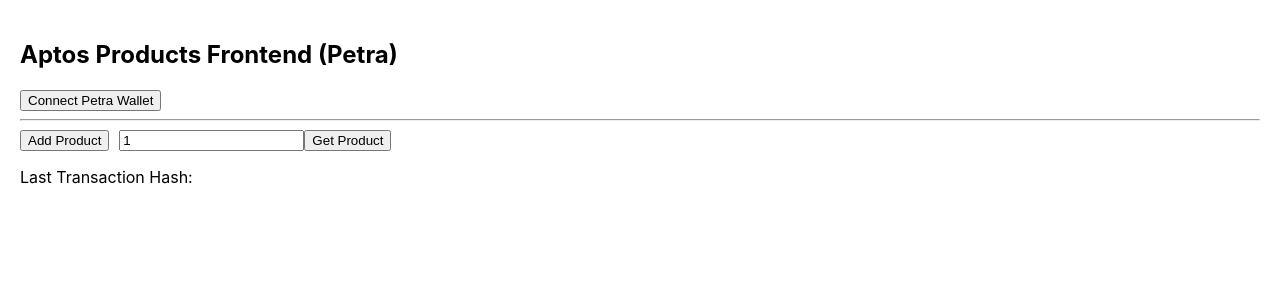
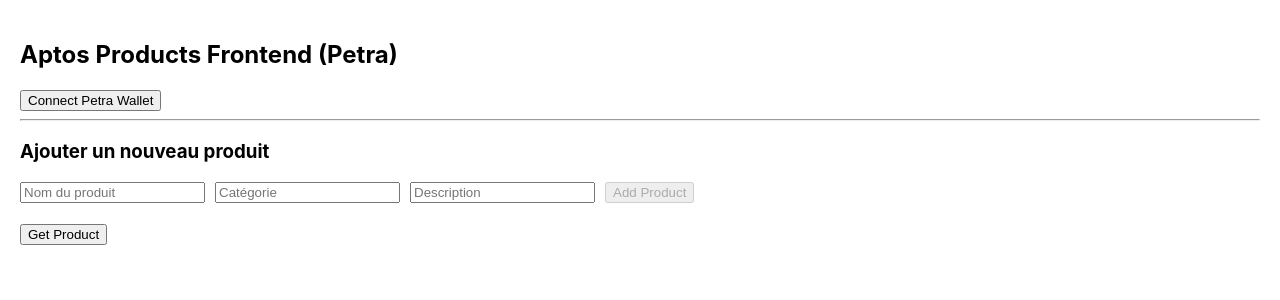
Before and after one commit to Aminemnejja/Blockchain, a React (Create React App) app in the folder aptos-products-frontend/: page / in a window 1280 px wide. Shown: the top 300 px of the page. Built offline with nearby package versions, Linux system fonts and the light colour scheme; what aptos would draw is missing.

Commit message:
version 0

```diff
--- a/aptos-products-frontend/src/App.js
+++ b/aptos-products-frontend/src/App.js
@@ -1,31 +1,87 @@
 // src/App.js
 import React, { useState } from "react";
 import { connectWallet, disconnectWallet } from "./aptosClient";
-import { addProduct, getProduct } from "./aptosFunctions";
+import { addProduct, getProduct } from "./aptosFunctions"; // listAccountResources supprimé
 
 function App() {
   const [address, setAddress] = useState("");
-  const [productId, setProductId] = useState(1);
   const [txHash, setTxHash] = useState("");
+  const [productData, setProductData] = useState(null);
+  const [loading, setLoading] = useState(false);
+  const [error, setError] = useState("");
+
+  // Nouveaux états pour le formulaire
+  const [name, setName] = useState("");
+  const [category, setCategory] = useState("");
+  const [description, setDescription] = useState("");
 
   const handleConnect = async () => {
-    const addr = await connectWallet();
-    if (addr) setAddress(addr);
+    try {
+      const addr = await connectWallet();
+      if (addr) setAddress(addr);
+    } catch (err) {
+      setError("Erreur de connexion au wallet: " + err.message);
+    }
   };
 
   const handleDisconnect = async () => {
-    await disconnectWallet();
-    setAddress("");
+    try {
+      await disconnectWallet();
+      setAddress("");
+    } catch (err) {
+      setError("Erreur de déconnexion: " + err.message);
+    }
   };
 
+  // Formulaire dynamique pour ajouter un produit
   const handleAddProduct = async () => {
-    const hash = await addProduct("PC", "Informatique", "Ordinateur portable", window.petra);
-    setTxHash(hash);
+    if (!window.petra) {
+      setError("Petra Wallet non connecté");
+      return;
+    }
+
+    if (!name || !category || !description) {
+      setError("Tous les champs du formulaire sont obligatoires");
+      return;
+    }
+
+    setLoading(true);
+    setError("");
+    try {
+      const hash = await addProduct(name, category, description, window.petra);
+      setTxHash(hash);
+      setError("");
+      // Reset form
+      setName("");
+      setCategory("");
+      setDescription("");
+    } catch (err) {
+      setError("Erreur lors de l'ajout: " + err.message);
+    } finally {
+      setLoading(false);
+    }
   };
 
   const handleGetProduct = async () => {
-    const hash = await getProduct(productId, window.petra);
-    setTxHash(hash);
+    if (!address) {
+      setError("Veuillez d'abord connecter votre wallet pour obtenir l'adresse");
+      return;
+    }
+
+    setLoading(true);
+    setError("");
+    setProductData(null);
+
+    try {
+      // L'ID du produit est maintenant géré côté blockchain ou autre logique
+      const result = await getProduct(address, 1); // Exemple avec ID par défaut ou généré automatiquement
+      setProductData(result);
+      setError("");
+    } catch (err) {
+      setError("Erreur lors de la récupération: " + (err.message || JSON.stringify(err)));
+    } finally {
+      setLoading(false);
+    }
   };
 
   return (
@@ -42,18 +98,59 @@
       )}
 
       <hr />
-      <div>
-        <button onClick={handleAddProduct}>Add Product</button>
+
+      {error && (
+        <div style={{ color: "red", marginBottom: 10 }}>
+          Erreur: {error}
+        </div>
+      )}
+
+      {/* Formulaire pour ajouter un produit */}
+      <div style={{ marginBottom: 20 }}>
+        <h3>Ajouter un nouveau produit</h3>
         <input
-          type="number"
-          value={productId}
-          onChange={(e) => setProductId(e.target.value)}
-          style={{ marginLeft: 10 }}
+          type="text"
+          placeholder="Nom du produit"
+          value={name}
+          onChange={(e) => setName(e.target.value)}
+          style={{ marginRight: 10 }}
         />
-        <button onClick={handleGetProduct}>Get Product</button>
+        <input
+          type="text"
+          placeholder="Catégorie"
+          value={category}
+          onChange={(e) => setCategory(e.target.value)}
+          style={{ marginRight: 10 }}
+        />
+        <input
+          type="text"
+          placeholder="Description"
+          value={description}
+          onChange={(e) => setDescription(e.target.value)}
+          style={{ marginRight: 10 }}
+        />
+        <button onClick={handleAddProduct} disabled={loading || !address}>
+          {loading ? "Ajout..." : "Add Product"}
+        </button>
       </div>
 
-      <p>Last Transaction Hash: {txHash}</p>
+      {/* Bouton pour récupérer le produit */}
+      <div style={{ marginBottom: 10 }}>
+        <button onClick={handleGetProduct} disabled={loading}>
+          {loading ? "Récupération..." : "Get Product"}
+        </button>
+      </div>
+
+      {txHash && (
+        <p>Last Transaction Hash: <code>{txHash}</code></p>
+      )}
+
+      {productData && (
+        <div style={{ marginTop: 20, padding: 10, border: "1px solid #ccc" }}>
+          <h3>Données du produit:</h3>
+          <pre>{JSON.stringify(productData, null, 2)}</pre>
+        </div>
+      )}
     </div>
   );
 }
--- a/aptos-products-frontend/src/aptosFunctions.js
+++ b/aptos-products-frontend/src/aptosFunctions.js
@@ -7,6 +7,7 @@
 
 // Ajouter un produit
 export async function addProduct(name, category, description, signer) {
+  try {
     const payload = {
       type: "entry_function_payload",
       function: `${MODULE_ADDRESS}::${MODULE_NAME}::add_product`,
@@ -17,18 +18,75 @@
     const tx = await signer.signAndSubmitTransaction(payload);
     await client.waitForTransaction(tx.hash);
     return tx.hash;
+  } catch (error) {
+    console.error("Erreur lors de l'ajout du produit:", error);
+    throw error;
+  }
 }
 
-// Récupérer un produit via get_product_entry
-export async function getProduct(id, signer) {
-  const payload = {
-    type: "entry_function_payload",
-    function: `${MODULE_ADDRESS}::${MODULE_NAME}::get_product_entry`,
-    type_arguments: [],
-    arguments: [id],
-  };
+// Récupérer un produit en lisant directement la resource
+export async function getProduct(userAddress, id) {
+  try {
+    console.log("Trying to read resource for address:", userAddress);
 
-  const tx = await signer.signAndSubmitTransaction(payload);
-  await client.waitForTransaction(tx.hash);
-  return tx.hash;
+    // Essayer de lire la resource Registry directement
+    const resource = await client.getAccountResource(
+      userAddress,
+      `${MODULE_ADDRESS}::${MODULE_NAME}::Registry`
+    );
+
+    console.log("Registry resource:", resource);
+    return resource;
+  } catch (error) {
+    console.error("Erreur lors de la lecture de la resource:", error);
+
+    // Si la resource n'existe pas, essayer une autre approche
+    try {
+      console.log("Trying alternative resource name...");
+      const altResource = await client.getAccountResource(
+        userAddress,
+        `${MODULE_ADDRESS}::${MODULE_NAME}::ProductRegistry`
+      );
+      return altResource;
+    } catch (altError) {
+      console.error("Alternative resource also failed:", altError);
+      throw new Error(`Impossible de lire les données: ${error.message}`);
     }
+  }
+}
+
+// Alternative : Lire les événements pour trouver les produits
+export async function getProductEvents(userAddress) {
+  try {
+    console.log("Reading events for address:", userAddress);
+
+    const events = await client.getEventsByEventHandle(
+      userAddress,
+      `${MODULE_ADDRESS}::${MODULE_NAME}::Registry`,
+      "add_product_events"
+    );
+
+    return events;
+  } catch (error) {
+    console.error("Erreur lors de la lecture des événements:", error);
+    throw error;
+  }
+}
+
+// Debug: Lister toutes les resources disponibles sur le compte
+export async function listAccountResources(userAddress) {
+  try {
+    console.log("Listing all resources for address:", userAddress);
+
+    const account = await client.getAccount(userAddress);
+    const resources = await client.getAccountResources(userAddress);
+
+    console.log("Account info:", account);
+    console.log("All resources:", resources);
+
+    return resources;
+  } catch (error) {
+    console.error("Erreur lors de la lecture des resources:", error);
+    throw error;
+  }
+}
```
Lines whose indentation alone changed are shown as unchanged.
